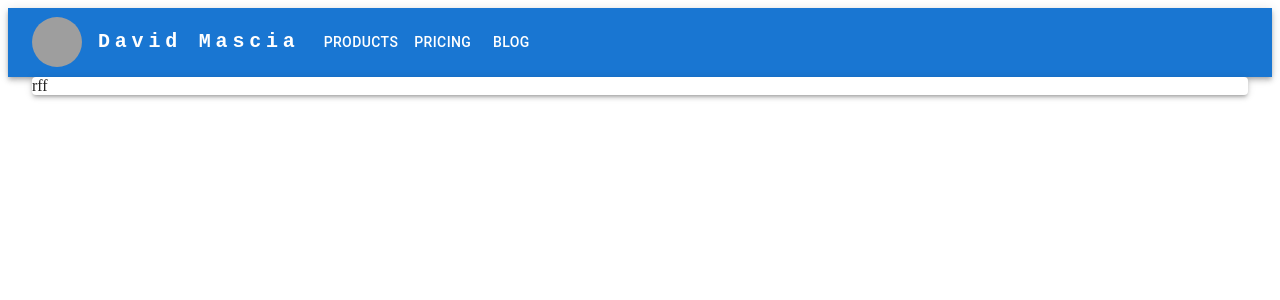
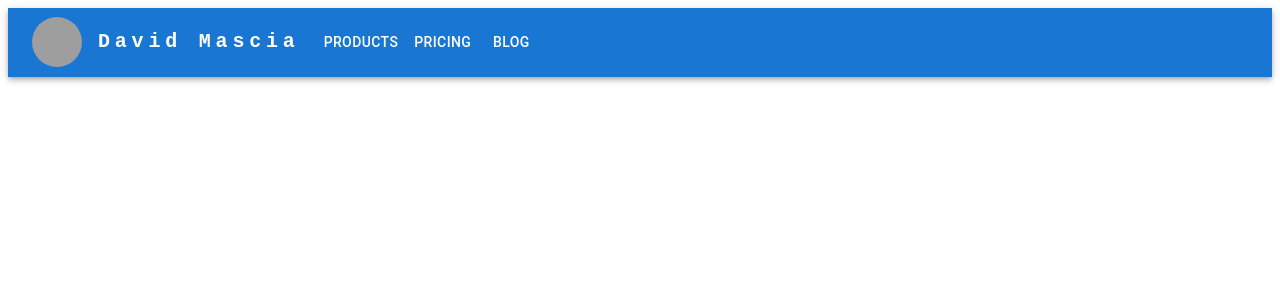
Before and after one commit to dmascia/davidmascia.com, a Next.js app: page / in a window 1280 px wide. Shown: the top 300 px of the page. Built offline with nearby package versions, Linux system fonts and the light colour scheme; grey boxes are pictures that could not be loaded; what @mui/material-nextjs would draw is missing.

Commit message:
Mon, Jan 13, 2025, 11:43 AM -05:00

```diff
--- a/src/app/page.tsx
+++ b/src/app/page.tsx
@@ -1,14 +1,14 @@
 import Layout from "@/components/Layout/layout";
 import Paper from "@mui/material/Paper";
-import Container from "@mui/material/Container";
+import Box from "@mui/material/Box";
 
 export default function Home() {
   return (
     <>
       <Layout>
-        <Container maxWidth="xl">
-          <Paper elevation={3}>rff</Paper>
-        </Container>
+        <Box sx={{ flexGrow: 1, display: { xs: "flex", md: "none" } }}>
+          wcdcfd
+        </Box>
       </Layout>
     </>
   );
```
